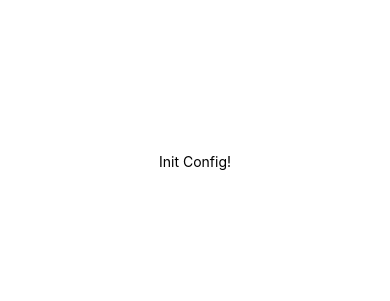
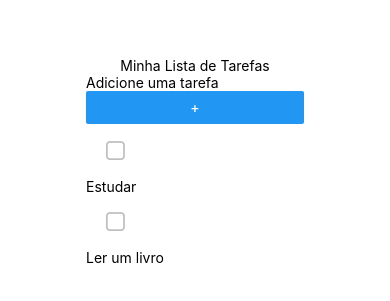
Before and after one commit to ronycastroc/listplus-rn, a React Native app: screen / in a window 390 px wide. Shown: the part 261-562 px from the top of the page. Built offline with nearby package versions, Linux system fonts and the light colour scheme.

Commit message:
feat: main components

```diff
--- a/App.js
+++ b/App.js
@@ -1,11 +1,12 @@
-import { StatusBar } from 'expo-status-bar';
 import { StyleSheet, Text, View } from 'react-native';
+import Title from './src/components/Title';
+import Main from './src/components/Main';
 
 export default function App() {
   return (
     <View style={styles.container}>
-      <Text>Init Config!</Text>
-      <StatusBar style="auto" />
+      <Title />
+      <Main />
     </View>
   );
 }
--- /dev/null
+++ b/src/components/Form/index.js
@@ -0,0 +1,10 @@
+import { View, TextInput, TouchableOpacity, Button } from "react-native";
+
+export default function Form() {
+  return (
+    <View>
+      <TextInput placeholder="Adicione uma tarefa"/>
+      <Button title="+"/>
+    </View>
+  );
+}
--- /dev/null
+++ b/src/components/Main/index.js
@@ -0,0 +1,12 @@
+import { View } from "react-native";
+import Form from "../Form";
+import Task from "../Task";
+
+export default function Main() {
+  return (
+    <View>
+      <Form />
+      <Task />
+    </View>
+  );
+}
--- /dev/null
+++ b/src/components/Task/index.js
@@ -0,0 +1,18 @@
+import { Text, View } from "react-native";
+import { CheckBox } from '@rneui/themed';
+
+export default function Task() {
+  return (
+    <View>
+      <View>
+        <CheckBox />
+        <Text>Estudar</Text>
+      </View>
+      <View>
+        <CheckBox />
+        <Text>Ler um livro</Text>
+      </View>
+    </View>
+
+  );
+}
--- /dev/null
+++ b/src/components/Title/index.js
@@ -0,0 +1,9 @@
+import { View, Text } from "react-native";
+
+export default function Title() {
+  return (
+    <View>
+      <Text>Minha Lista de Tarefas</Text>
+    </View>
+  );
+}
```
Also changed, not shown: package.json (+5 -3 lines), 1 other file (tests, documents, lock files or other folders).
